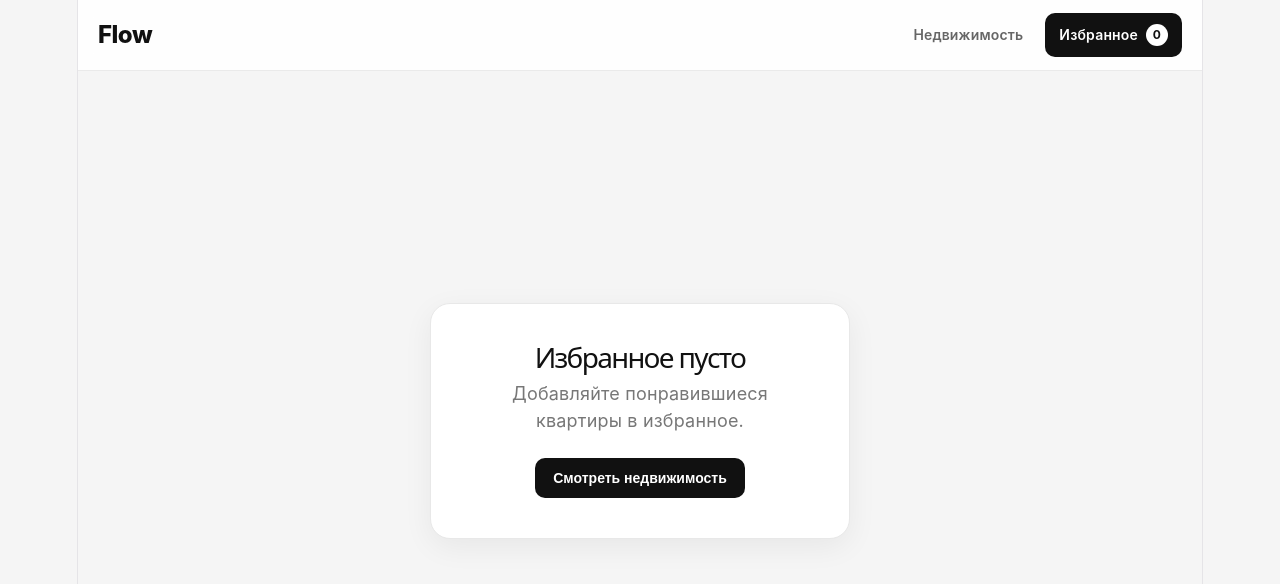
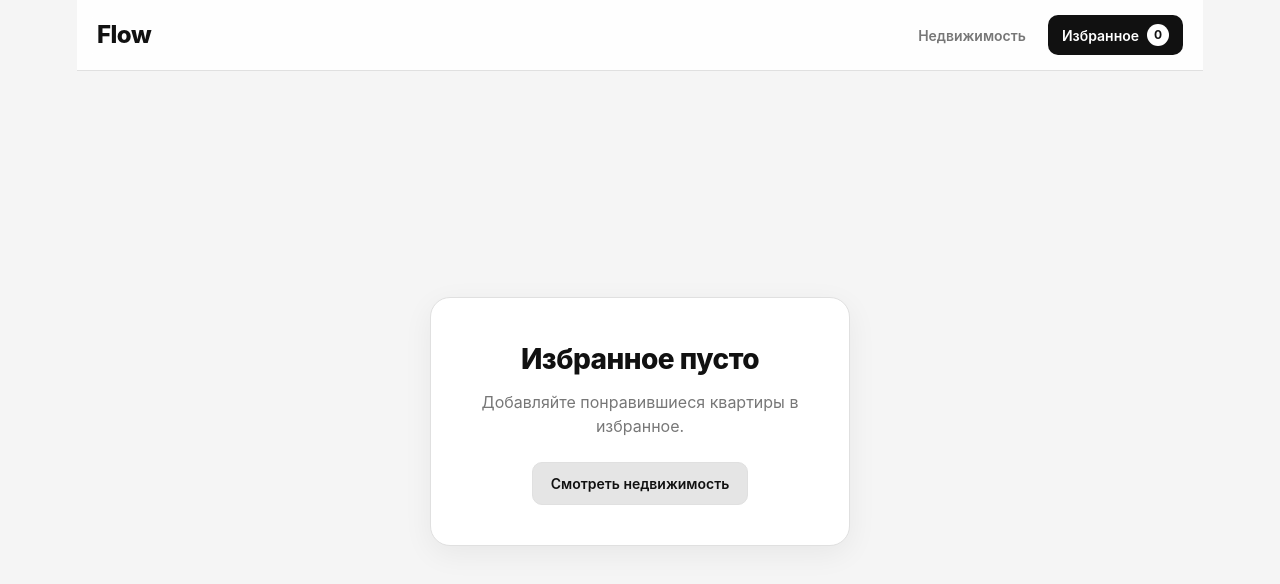
Before and after one commit to nyaashk4/properties-flow, a React (Vite) app: page /favorites in a window 1280 px wide. Shown: the top 584 px of the page. Built offline with nearby package versions, Linux system fonts and the light colour scheme.

Commit message:
Css update

```diff
--- a/src/App.css
+++ b/src/App.css
@@ -4,8 +4,8 @@
 
 body {
   margin: 0;
-  background: #f5f5f5;
-  color: #222;
+  background: var(--bg);
+  color: var(--text);
   font-family:
     Inter,
     -apple-system,
@@ -27,25 +27,21 @@ body {
 
 .home-header h1 {
   margin: 0 0 6px;
-
-  color: #111;
-
+  color: var(--text-heading);
   font-size: 34px;
   line-height: 1.2;
   font-weight: 800;
-
   letter-spacing: -0.7px;
 }
 
 .home-header p {
   margin: 0;
-
-  color: #777;
+  color: var(--text-muted);
   font-size: 14px;
 }
 
 .home-header strong {
-  color: #222;
+  color: var(--text);
 }
 
 @media (max-width: 600px) {
--- a/src/components/ErrorMessage.css
+++ b/src/components/ErrorMessage.css
@@ -14,8 +14,8 @@
 
   text-align: center;
 
-  background: white;
-  border: 1px solid #e8e8e8;
+  background: var(--bg-elevated);
+  border: 1px solid var(--border);
   border-radius: 20px;
 
   box-shadow: 0 8px 30px rgba(0, 0, 0, 0.06);
@@ -33,8 +33,8 @@
 
   border-radius: 50%;
 
-  background: #f1f1f1;
-  color: #111;
+  background: var(--bg-hover);
+  color: var(--text-heading);
 
   font-size: 24px;
   font-weight: 800;
@@ -43,14 +43,14 @@
 .error-message h2 {
   margin: 0 0 8px;
 
-  color: #111;
+  color: var(--text-heading);
   font-size: 22px;
 }
 
 .error-message p {
   margin: 0 0 22px;
 
-  color: #777;
+  color: var(--text-muted);
   font-size: 14px;
   line-height: 1.5;
 }
@@ -58,20 +58,23 @@
 .error-message button {
   padding: 11px 18px;
 
-  border: none;
+  border: 1px solid var(--border);
   border-radius: 10px;
 
-  background: #111;
-  color: white;
+  background: var(--bg-hover);
+  color: var(--text-heading);
 
   font-size: 14px;
   font-weight: 600;
 
   cursor: pointer;
 
-  transition: background 0.2s ease;
+  transition:
+    background 0.2s ease,
+    border-color 0.2s ease;
 }
 
 .error-message button:hover {
-  background: #333;
+  background: var(--accent-hover);
+  border-color: var(--text-muted);
 }
--- a/src/components/Loader.css
+++ b/src/components/Loader.css
@@ -7,15 +7,15 @@
   justify-content: center;
   gap: 14px;
 
-  color: #666;
+  color: var(--text-muted);
 }
 
 .loader-spinner {
   width: 42px;
   height: 42px;
 
-  border: 4px solid #e5e5e5;
-  border-top-color: #111;
+  border: 4px solid var(--border);
+  border-top-color: var(--text-heading);
   border-radius: 50%;
 
   animation: loader-spin 0.8s linear infinite;
--- a/src/components/Navbar.css
+++ b/src/components/Navbar.css
@@ -6,7 +6,7 @@
   background: rgba(255, 255, 255, 0.9);
   backdrop-filter: blur(10px);
 
-  border-bottom: 1px solid #eaeaea;
+  border-bottom: 1px solid var(--border);
 }
 
 .navbar-inner {
@@ -21,7 +21,7 @@
 }
 
 .navbar-logo {
-  color: #111;
+  color: var(--text-heading);
   font-size: 24px;
   font-weight: 800;
   text-decoration: none;
@@ -41,7 +41,7 @@
 
   padding: 9px 14px;
 
-  color: #666;
+  color: var(--text-muted);
   border-radius: 10px;
 
   font-size: 14px;
@@ -54,13 +54,13 @@
 }
 
 .navbar-link:hover {
-  background: #f3f3f3;
-  color: #222;
+  background: var(--bg-hover);
+  color: var(--text);
 }
 
 .navbar-link.active {
-  background: #111;
-  color: white;
+  background: var(--text-heading);
+  color: #ffffff;
 }
 
 .favorites-count {
@@ -74,16 +74,16 @@
 
   border-radius: 999px;
 
-  background: #eeeeee;
-  color: #444;
+  background: var(--bg-hover);
+  color: var(--text);
 
   font-size: 12px;
   font-weight: 700;
 }
 
 .navbar-link.active .favorites-count {
-  background: white;
-  color: #111;
+  background: #ffffff;
+  color: var(--text-heading);
 }
 
 @media (max-width: 600px) {
--- a/src/components/PropertyFilters.css
+++ b/src/components/PropertyFilters.css
@@ -19,7 +19,7 @@
 .filter-group label {
   font-size: 13px;
   font-weight: 600;
-  color: #555;
+  color: var(--text-muted);
 }
 
 .filter-group select,
@@ -29,11 +29,11 @@
   box-sizing: border-box;
   padding: 0 12px;
 
-  border: 1px solid #ddd;
+  border: 1px solid var(--border);
   border-radius: 10px;
 
-  background: white;
-  color: #222;
+  background: var(--bg-elevated);
+  color: var(--text);
 
   font-size: 14px;
   outline: none;
@@ -49,12 +49,12 @@
 
 .filter-group select:hover,
 .filter-group input:hover {
-  border-color: #bbb;
+  border-color: var(--text-muted);
 }
 
 .filter-group select:focus,
 .filter-group input:focus {
-  border-color: #111;
+  border-color: var(--text-heading);
   box-shadow: 0 0 0 3px rgba(0, 0, 0, 0.06);
 }
 
@@ -62,11 +62,11 @@
   height: 44px;
   padding: 0 18px;
 
-  border: 1px solid #ddd;
+  border: 1px solid var(--border);
   border-radius: 10px;
 
-  background: white;
-  color: #333;
+  background: var(--bg-hover);
+  color: var(--text-heading);
 
   font-size: 14px;
   font-weight: 600;
@@ -79,8 +79,8 @@
 }
 
 .reset-button:hover {
-  background: #f3f3f3;
-  border-color: #ccc;
+  background: var(--accent-hover);
+  border-color: var(--text-muted);
 }
 
 .reset-button:disabled {
@@ -109,6 +109,6 @@
 .price-range-error {
   grid-column: 1 / -1;
   margin: 0;
-  color: #d9534f;
+  color: var(--danger);
   font-size: 14px;
 }
--- a/src/index.css
+++ b/src/index.css
@@ -1,111 +1,111 @@
 :root {
-  --text: #6b6375;
-  --text-h: #08060d;
-  --bg: #fff;
-  --border: #e5e4e7;
-  --code-bg: #f4f3ec;
-  --accent: #aa3bff;
-  --accent-bg: rgba(170, 59, 255, 0.1);
-  --accent-border: rgba(170, 59, 255, 0.5);
-  --social-bg: rgba(244, 243, 236, 0.5);
-  --shadow:
-    rgba(0, 0, 0, 0.1) 0 10px 15px -3px, rgba(0, 0, 0, 0.05) 0 4px 6px -2px;
+  --bg: #f5f5f5;
+  --bg-elevated: #ffffff;
+  --bg-hover: #e5e5e5;
+  --border: #e0e0e0;
+  --text: #222222;
+  --text-muted: #777777;
+  --text-heading: #111111;
+  --accent: #e5e5e5;
+  --accent-hover: #d4d4d4;
+  --danger: #d9534f;
+  --success: #047857;
+  --success-bg: #ecfdf5;
+  --accent-soft: #eef2ff;
 
-  --sans: system-ui, 'Segoe UI', Roboto, sans-serif;
-  --heading: system-ui, 'Segoe UI', Roboto, sans-serif;
-  --mono: ui-monospace, Consolas, monospace;
+  --sans: system-ui, "Segoe UI", Roboto, sans-serif;
+  --heading: system-ui, "Segoe UI", Roboto, sans-serif;
 
-  font: 18px/145% var(--sans);
-  letter-spacing: 0.18px;
-  color-scheme: light dark;
+  font: 16px/1.5 var(--sans);
   color: var(--text);
   background: var(--bg);
-  font-synthesis: none;
-  text-rendering: optimizeLegibility;
+  color-scheme: light;
   -webkit-font-smoothing: antialiased;
-  -moz-osx-font-smoothing: grayscale;
-
-  @media (max-width: 1024px) {
-    font-size: 16px;
-  }
 }
 
-@media (prefers-color-scheme: dark) {
-  :root {
-    --text: #9ca3af;
-    --text-h: #f3f4f6;
-    --bg: #16171d;
-    --border: #2e303a;
-    --code-bg: #1f2028;
-    --accent: #c084fc;
-    --accent-bg: rgba(192, 132, 252, 0.15);
-    --accent-border: rgba(192, 132, 252, 0.5);
-    --social-bg: rgba(47, 48, 58, 0.5);
-    --shadow:
-      rgba(0, 0, 0, 0.4) 0 10px 15px -3px, rgba(0, 0, 0, 0.25) 0 4px 6px -2px;
-  }
-
-  #social .button-icon {
-    filter: invert(1) brightness(2);
-  }
+* {
+  box-sizing: border-box;
 }
 
 body {
   margin: 0;
+  min-height: 100vh;
+  background: var(--bg);
+  color: var(--text);
+  font-family: var(--sans);
 }
 
 #root {
-  width: 1126px;
-  max-width: 100%;
+  width: min(1126px, 100%);
   margin: 0 auto;
-  text-align: center;
-  border-inline: 1px solid var(--border);
   min-height: 100svh;
   display: flex;
   flex-direction: column;
-  box-sizing: border-box;
 }
 
 h1,
-h2 {
-  font-family: var(--heading);
-  font-weight: 500;
-  color: var(--text-h);
+h2,
+h3,
+h4 {
+  color: var(--text-heading);
+  margin: 0 0 8px;
 }
 
 h1 {
-  font-size: 56px;
-  letter-spacing: -1.68px;
-  margin: 32px 0;
-  @media (max-width: 1024px) {
-    font-size: 36px;
-    margin: 20px 0;
-  }
+  font-size: 32px;
+  font-weight: 800;
+  letter-spacing: -0.5px;
 }
 h2 {
-  font-size: 24px;
-  line-height: 118%;
-  letter-spacing: -0.24px;
-  margin: 0 0 8px;
-  @media (max-width: 1024px) {
-    font-size: 20px;
-  }
+  font-size: 22px;
+  font-weight: 600;
 }
+h3 {
+  font-size: 18px;
+  font-weight: 600;
+}
+
 p {
   margin: 0;
 }
-
-code,
-.counter {
-  font-family: var(--mono);
-  display: inline-flex;
-  border-radius: 4px;
-  color: var(--text-h);
+a {
+  color: var(--text);
+  text-decoration: none;
+}
+a:hover {
+  color: var(--text-heading);
 }
 
-code {
-  font-size: 15px;
-  line-height: 135%;
-  padding: 4px 8px;
-  background: var(--code-bg);
+button {
+  font-family: inherit;
+  cursor: pointer;
 }
+
+input,
+select,
+textarea {
+  font-family: inherit;
+  font-size: 14px;
+  padding: 10px 12px;
+  background: var(--bg-elevated);
+  color: var(--text);
+  border: 1px solid var(--border);
+  border-radius: 8px;
+  outline: none;
+  transition: border-color 0.2s;
+}
+
+input:focus,
+select:focus,
+textarea:focus {
+  border-color: var(--text);
+}
+
+input::placeholder {
+  color: var(--text-muted);
+}
+
+select option {
+  background: var(--bg-elevated);
+  color: var(--text);
+}
--- a/src/pages/FavoritesPage.css
+++ b/src/pages/FavoritesPage.css
@@ -16,7 +16,7 @@
 .favorites-header h1 {
   margin: 0 0 6px;
 
-  color: #111;
+  color: var(--text-heading);
   font-size: 32px;
   font-weight: 800;
   letter-spacing: -0.5px;
@@ -25,18 +25,18 @@
 .favorites-header p {
   margin: 0;
 
-  color: #777;
+  color: var(--text-muted);
   font-size: 14px;
 }
 
 .favorites-clear {
   padding: 11px 16px;
 
-  border: 1px solid #ddd;
+  border: 1px solid var(--border);
   border-radius: 10px;
 
-  background: white;
-  color: #444;
+  background: var(--bg-hover);
+  color: var(--text-heading);
 
   font-size: 14px;
   font-weight: 600;
@@ -49,8 +49,8 @@
 }
 
 .favorites-clear:hover {
-  background: #f3f3f3;
-  border-color: #ccc;
+  background: var(--accent-hover);
+  border-color: var(--text-muted);
 }
 
 .favorites-list {
@@ -58,8 +58,6 @@
   grid-template-columns: repeat(3, 1fr);
   gap: 24px;
 }
-
-/* Пустое избранное */
 
 .favorites-empty {
   min-height: calc(100vh - 70px);
@@ -77,8 +75,8 @@
 
   text-align: center;
 
-  background: white;
-  border: 1px solid #e8e8e8;
+  background: var(--bg-elevated);
+  border: 1px solid var(--border);
   border-radius: 20px;
 
   box-shadow: 0 8px 30px rgba(0, 0, 0, 0.06);
@@ -87,36 +85,39 @@
 .favorites-empty-content h1 {
   margin: 0 0 10px;
 
-  color: #111;
+  color: var(--text-heading);
   font-size: 28px;
 }
 
 .favorites-empty-content p {
   margin: 0 0 24px;
 
-  color: #777;
+  color: var(--text-muted);
   line-height: 1.5;
 }
 
 .favorites-empty-content button {
   padding: 12px 18px;
 
-  border: none;
+  border: 1px solid var(--border);
   border-radius: 10px;
 
-  background: #111;
-  color: white;
+  background: var(--bg-hover);
+  color: var(--text-heading);
 
   font-size: 14px;
   font-weight: 600;
 
   cursor: pointer;
 
-  transition: background 0.2s ease;
+  transition:
+    background 0.2s ease,
+    border-color 0.2s ease;
 }
 
 .favorites-empty-content button:hover {
-  background: #333;
+  background: var(--accent-hover);
+  border-color: var(--text-muted);
 }
 
 @media (max-width: 900px) {
--- a/src/pages/NotFoundPage.css
+++ b/src/pages/NotFoundPage.css
@@ -14,8 +14,8 @@
 
   text-align: center;
 
-  background: #ffffff;
-  border: 1px solid #e8e8e8;
+  background: var(--bg-elevated);
+  border: 1px solid var(--border);
   border-radius: 24px;
 
   box-shadow: 0 10px 35px rgba(0, 0, 0, 0.06);
@@ -25,7 +25,7 @@
   display: block;
   margin-bottom: 10px;
 
-  color: #111;
+  color: var(--text-heading);
 
   font-size: 72px;
   line-height: 1;
@@ -36,7 +36,7 @@
 .not-found-content h1 {
   margin: 0 0 12px;
 
-  color: #111;
+  color: var(--text-heading);
   font-size: 26px;
 }
 
@@ -45,7 +45,7 @@
 
   max-width: 360px;
 
-  color: #777;
+  color: var(--text-muted);
   font-size: 15px;
   line-height: 1.5;
 }
@@ -53,11 +53,11 @@
 .not-found-content button {
   padding: 12px 20px;
 
-  border: none;
+  border: 1px solid var(--border);
   border-radius: 11px;
 
-  background: #111;
-  color: white;
+  background: var(--bg-hover);
+  color: var(--text-heading);
 
   font-size: 14px;
   font-weight: 600;
@@ -70,7 +70,7 @@
 }
 
 .not-found-content button:hover {
-  background: #333;
+  background: var(--accent-hover);
   transform: translateY(-1px);
 }
 
```
Also changed, not shown: src/components/PropertyCard.css (+21 -18 lines), src/pages/Home.css (+22 -19 lines), src/pages/PropertyPage.css (+21 -21 lines), src/components/PropertyList.css (line endings or trailing spaces).
